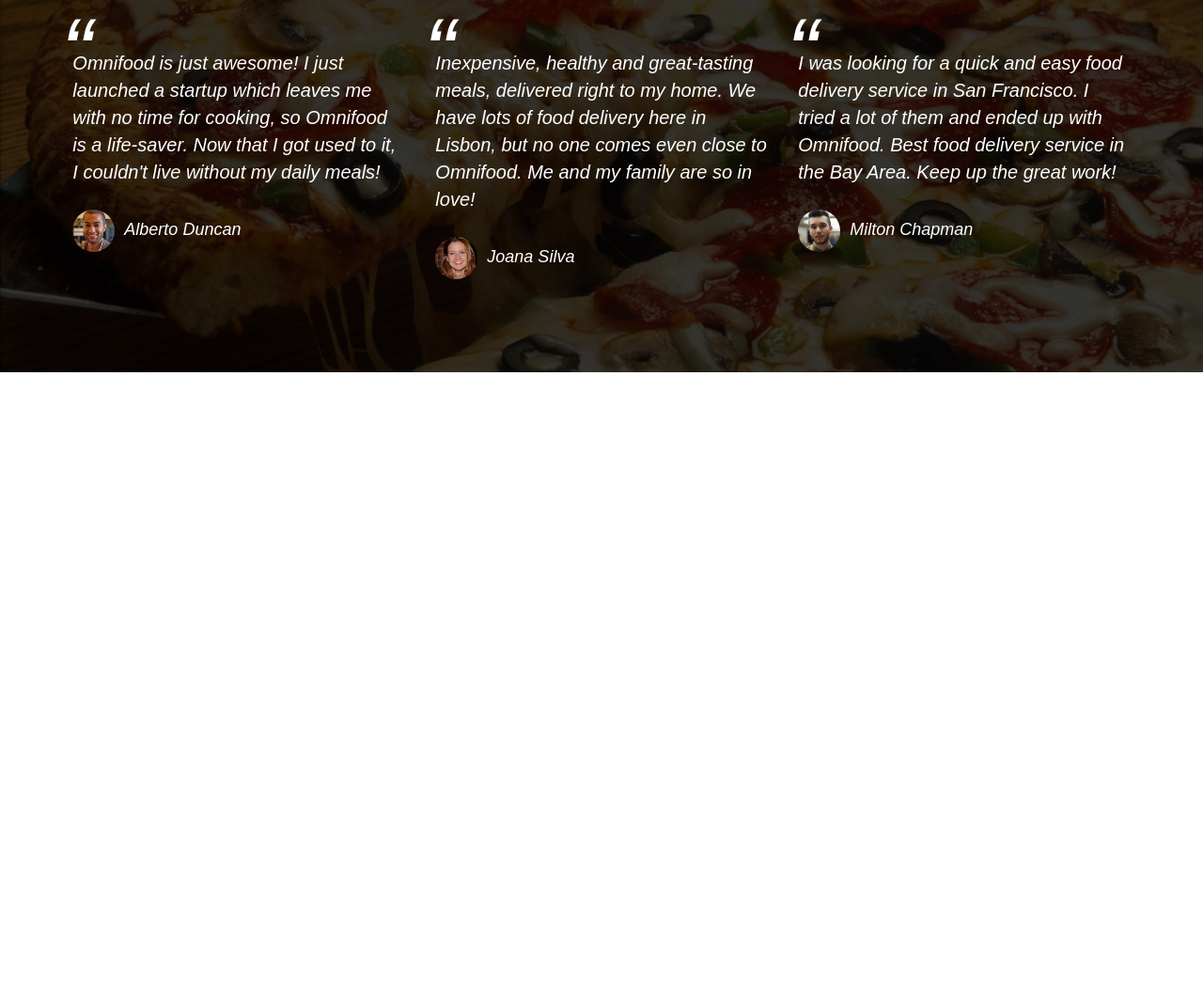
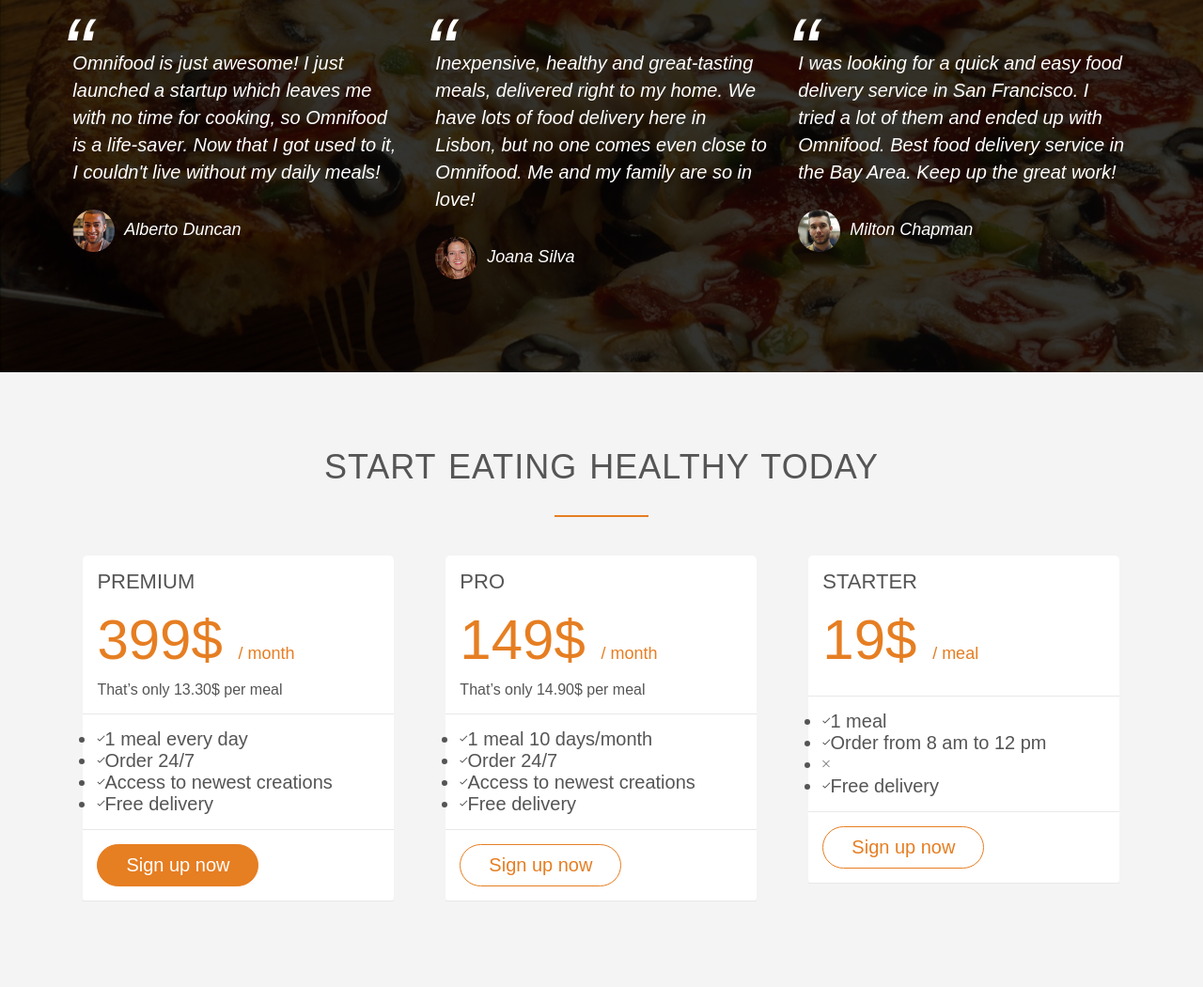
Before and after one commit to arnoldkunihira/OmniFood, a plain HTML site: page index.html in a window 1280 px wide. Shown: the part 3554-4604 px from the top of the page at 94% size. Before the commit the page ends 3950 px from the top, so only its background shows below. Drawn offline with Linux system fonts and the light colour scheme; files whose address does not match are found by name.

Commit message:
Price formatting

```diff
--- a/index.html
+++ b/index.html
@@ -268,6 +268,82 @@
     </div>
 </section>
 
+<section class="section-plans">
+    <div class="row">
+        <h2>Start eating healthy today</h2>
+    </div>
+    <div class="row">
+        <div class="col span-1-of-3">
+            <div class="plan-box">
+                <div>
+                    <h3>Premium</h3>
+                    <p class="plan-price">399$ <span>/ month</span></p>
+                    <p class="plan-price-meal">That’s only 13.30$ per meal</p>
+                </div>
+
+                <div>
+                    <ul>
+                        <li><i class="ion-ios-checkmark-empty"></i>1 meal every day</li>
+                        <li><i class="ion-ios-checkmark-empty"></i>Order 24/7</li>
+                        <li><i class="ion-ios-checkmark-empty"></i>Access to newest creations</li>
+                        <li><i class="ion-ios-checkmark-empty"></i>Free delivery</li>
+                    </ul>
+                </div>
+
+                <div>
+                    <a href="#" class="btn btn-full">Sign up now</a>
+                </div>
+            </div>
+        </div>
+
+        <div class="col span-1-of-3">
+            <div class="plan-box">
+                <div>
+                    <h3>Pro</h3>
+                    <p class="plan-price">149$ <span>/ month</span></p>
+                    <p class="plan-price-meal">That’s only 14.90$ per meal</p>
+                </div>
+
+                <div>
+                    <ul>
+                        <li><i class="ion-ios-checkmark-empty"></i>1 meal 10 days/month</li>
+                        <li><i class="ion-ios-checkmark-empty"></i>Order 24/7</li>
+                        <li><i class="ion-ios-checkmark-empty"></i>Access to newest creations</li>
+                        <li><i class="ion-ios-checkmark-empty"></i>Free delivery</li>
+                    </ul>
+                </div>
+
+                <div>
+                    <a href="#" class="btn btn-ghost">Sign up now</a>
+                </div>
+            </div>
+        </div>
+
+        <div class="col span-1-of-3">
+            <div class="plan-box">
+                <div>
+                    <h3>Starter</h3>
+                    <p class="plan-price">19$ <span>/ meal</span></p>
+                    <p class="plan-price-meal"></p>
+                </div>
+
+                <div>
+                    <ul>
+                        <li><i class="ion-ios-checkmark-empty"></i>1 meal</li>
+                        <li><i class="ion-ios-checkmark-empty"></i>Order from 8 am to 12 pm</li>
+                        <li><i class="ion-ios-close-empty"></i></li>
+                        <li><i class="ion-ios-checkmark-empty"></i>Free delivery</li>
+                    </ul>
+                </div>
+
+                <div>
+                    <a href="#" class="btn btn-ghost">Sign up now</a>
+                </div>
+            </div>
+        </div>
+    </div>
+</section>
+
 </body>
 </html>
 
--- a/resources/css/style.css
+++ b/resources/css/style.css
@@ -394,3 +394,39 @@ cite img {
     /*to align bulungi*/
     vertical-align: middle;
 }
+
+/*----------------SIGN UP----------------*/
+.section-plans {
+    background-color: #f4f4f4;
+}
+
+.plan-box {
+    background-color: white;
+    border-radius: 5px;
+    width: 90%;
+    /*half of the remaining 10% for the above width(wch is the parent)*/
+    margin-left: 5%;
+}
+
+.plan-box div {
+    padding: 15px;
+    border-bottom: 1px solid #e8e8e8;
+}
+
+.plan-price {
+    font-size: 300%;
+    margin-bottom: 10px;
+    /*font weight is 100 cz of LATO */
+    font-weight: 100;
+    color: #e67e22;
+}
+
+/*Inherits from the parent plan-price */
+.plan-price span {
+    font-size: 30%;
+    font-weight: 300;
+}
+
+.plan-price-meal {
+    font-size: 80%;
+}
```
